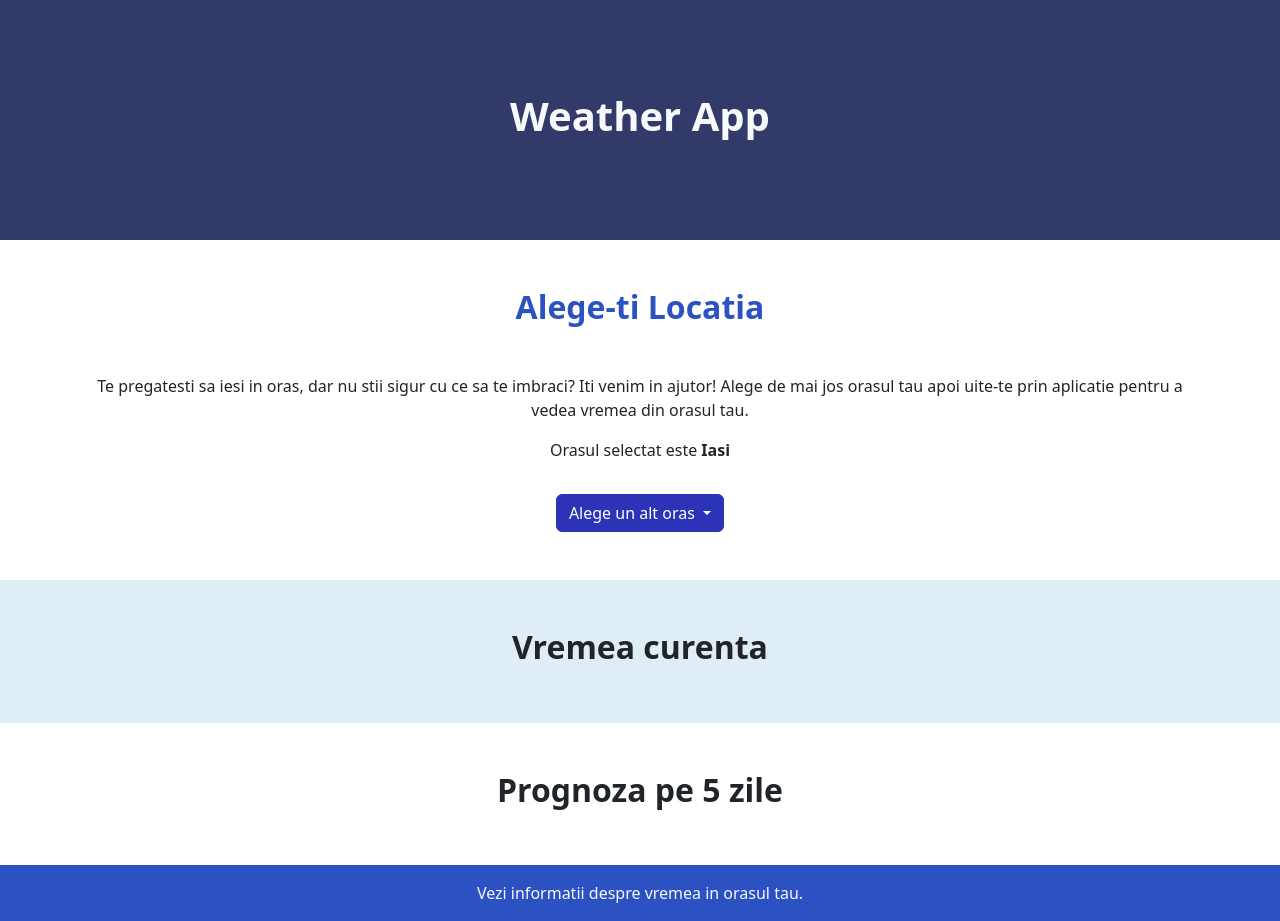
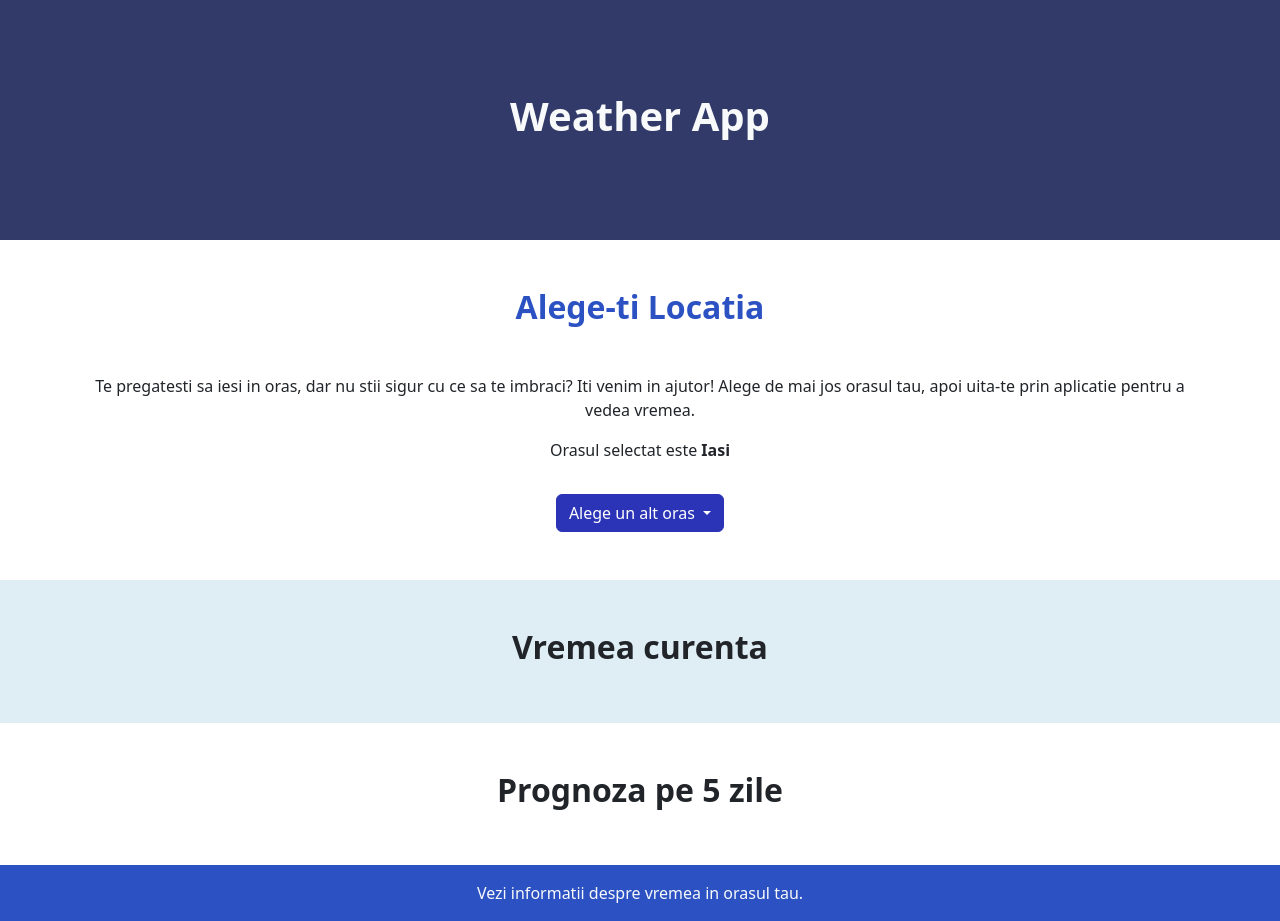
Before and after one commit to RusuSabina/WeatherApp, a plain HTML site: page index.html in a window 1280 px wide. Drawn offline with nearby package versions, Linux system fonts and the light colour scheme; no server answers.

Commit message:
update index.html

```diff
--- a/index.html
+++ b/index.html
@@ -30,8 +30,8 @@
           <h2 class="text-primary text-center">Alege-ti Locatia</h2>
           <p class="text-center mt-5">
             Te pregatesti sa iesi in oras, dar nu stii sigur cu ce sa te
-            imbraci? Iti venim in ajutor! Alege de mai jos orasul tau apoi
-            uite-te prin aplicatie pentru a vedea vremea din orasul tau.
+            imbraci? Iti venim in ajutor! Alege de mai jos orasul tau, apoi
+            uita-te prin aplicatie pentru a vedea vremea.
           </p>
           <p class="text-center">
             Orasul selectat este <strong class="current-city">Timisoara</strong>
```
